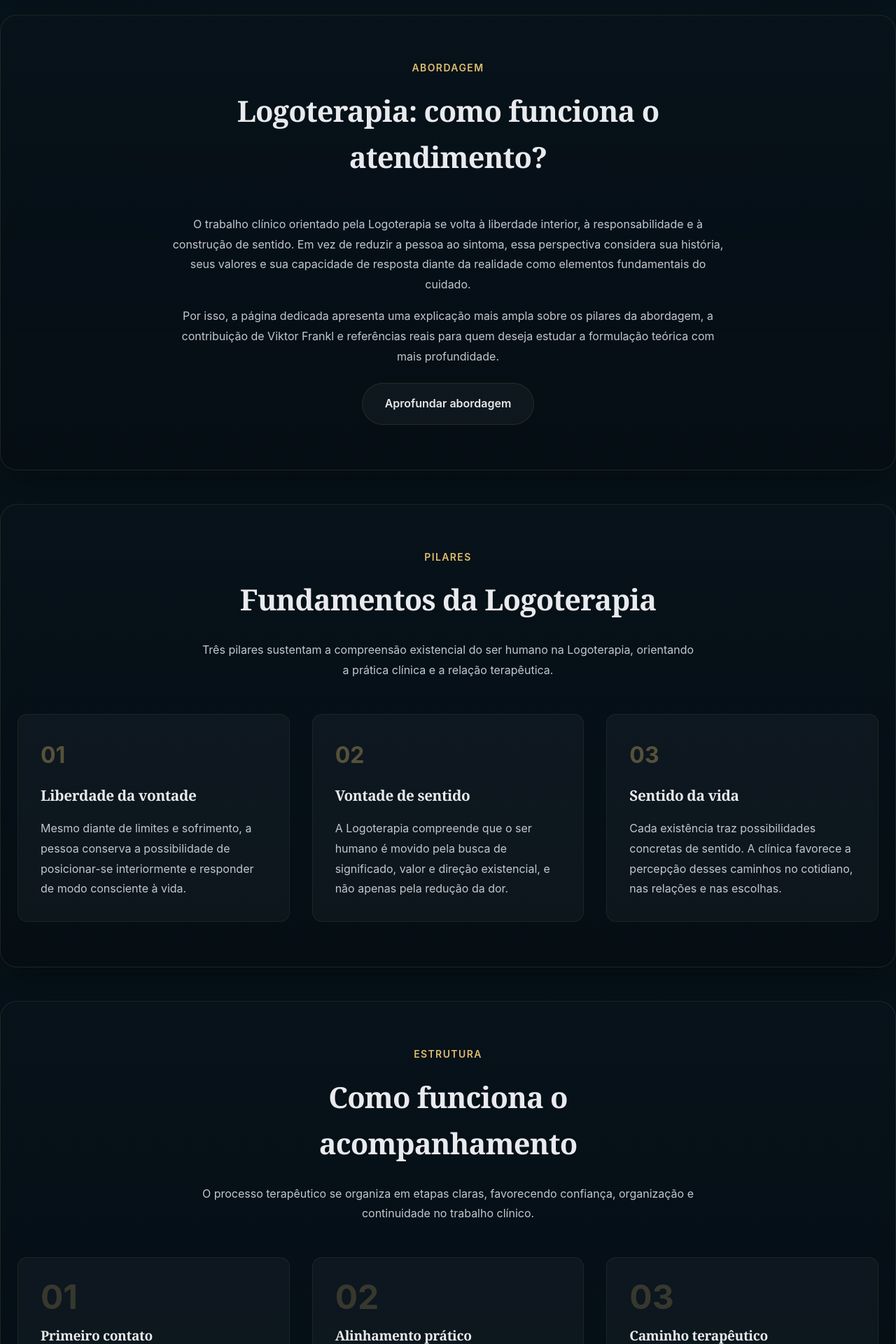
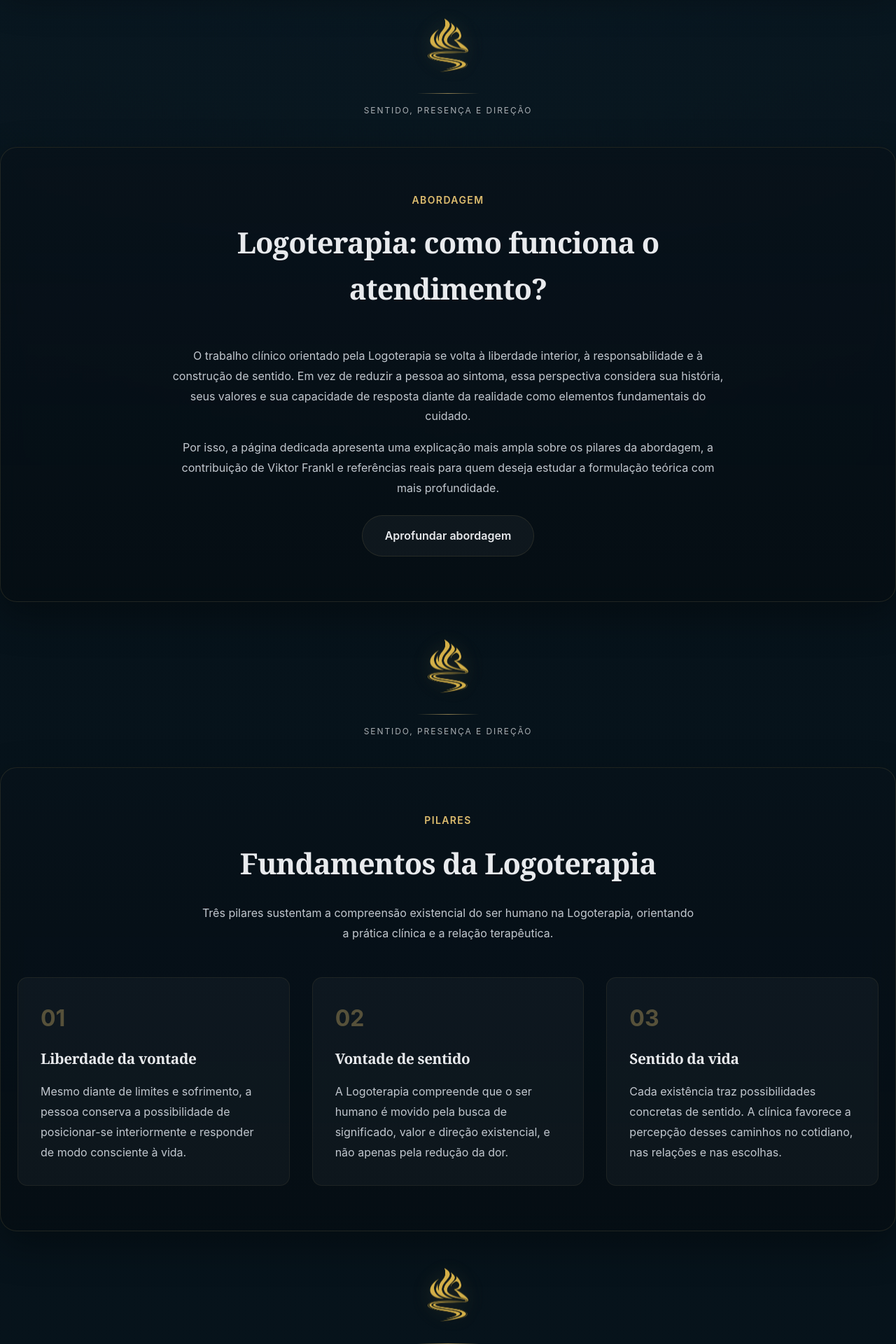
Before and after one commit to wellingtonpsi2503-crypto/Psicologo-WellingtonCR, a React (Vite) app: page / in a window 1280 px wide. Shown: the part 1740-3660 px from the top of the page at 70% size. Built offline with nearby package versions, Linux system fonts and the light colour scheme; no server answers.

Commit message:
Add files via upload

```diff
--- a/src/App.jsx
+++ b/src/App.jsx
@@ -2,6 +2,7 @@ import React, { useEffect, useState } from 'react';
 import { Header } from './components/Header';
 import { BackgroundEffects } from './components/BackgroundEffects';
 import { Hero } from './components/Hero';
+import { LogoInterval } from './components/LogoInterval';
 import { AboutSection } from './components/AboutSection';
 import { ApproachHighlightSection } from './components/ApproachHighlightSection';
 import { PillarsSection } from './components/PillarsSection';
@@ -56,11 +57,17 @@ function App() {
         <main className="home-shell">
           <Hero />
           <AboutSection />
+          <LogoInterval />
           <ApproachHighlightSection />
+          <LogoInterval />
           <PillarsSection />
+          <LogoInterval />
           <StructureSection />
+          <LogoInterval />
           <AgendaSection />
+          <LogoInterval />
           <FAQSection />
+          <LogoInterval />
           <ContactSection />
         </main>
         <Footer />
```
